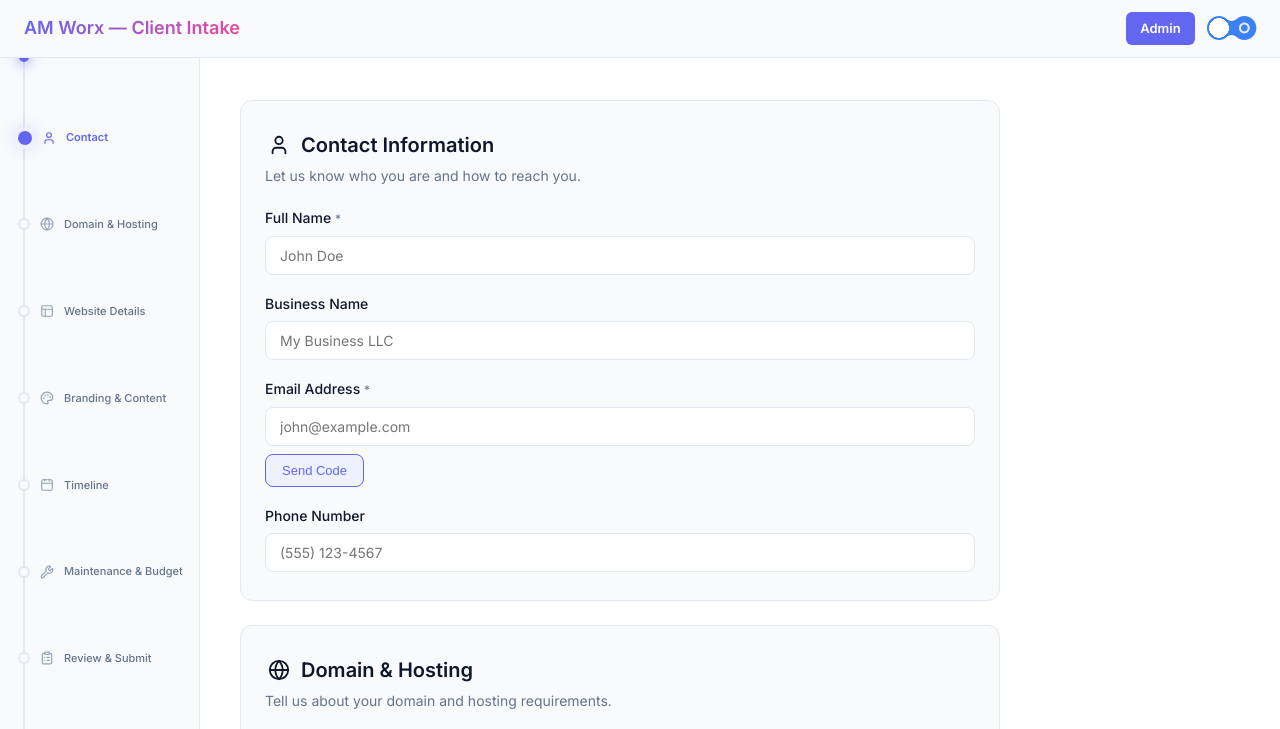
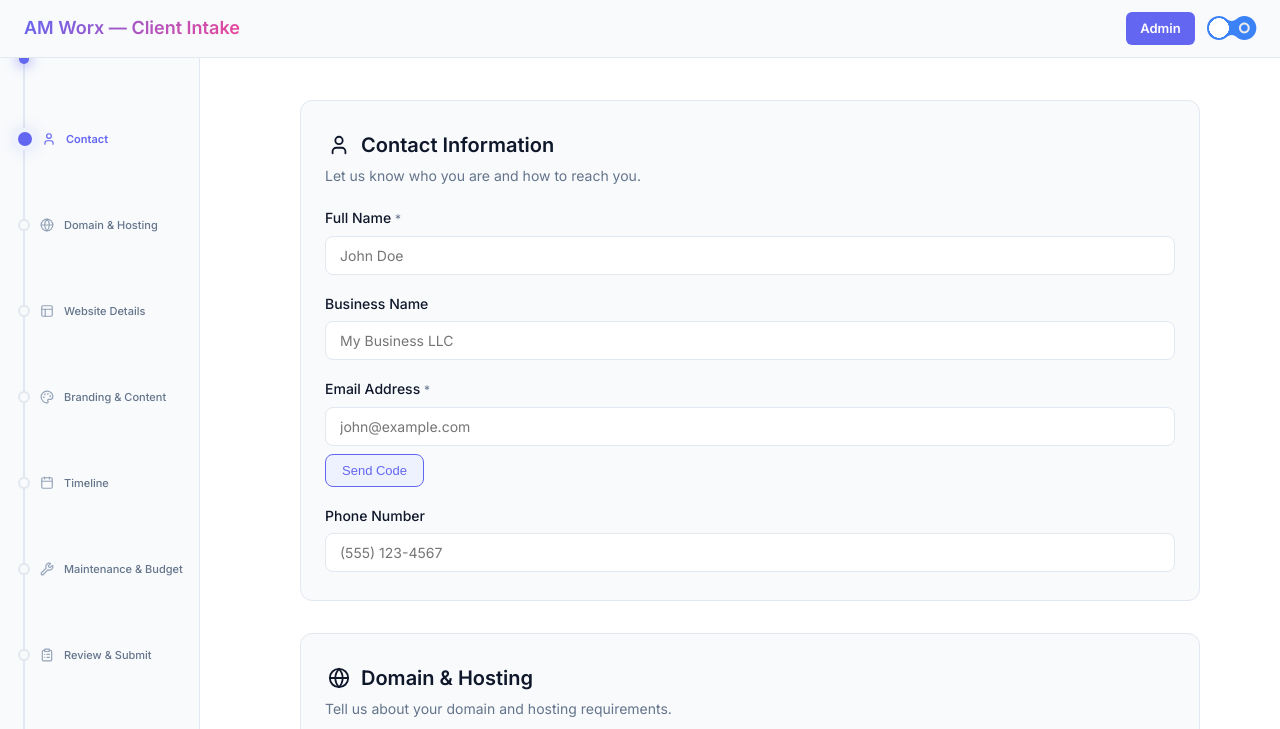
Before and after one commit to amworx/client-intake, a website: page index.html in a window 1280 px wide. Shown: the top 729 px of the page. Drawn offline with nearby package versions, Linux system fonts and the light colour scheme; no server answers.

Commit message:
Fix layout issues: sidebar z-index/positioning, section width, scramble speed
- Sidebar: top 58px (clears top-bar), bottom 64px (clears price-bar),
  z-index 99 (between bars and content)
- Main-content: removed max-width:800px, now fluid 240px+20px margins
- Form sections: max-width 900px, centered via margin auto, spacing 32px
- Scramble title: duration 1800->3500ms, pre-frames 8->10 at 80ms,
  glow animation 0.6s->1.0s

```diff
--- a/index.html
+++ b/index.html
@@ -172,7 +172,7 @@ body {
   -webkit-background-clip: text;
   -webkit-text-fill-color: transparent;
   background-clip: text;
-  animation: scrambleGlow 0.6s ease-out;
+  animation: scrambleGlow 1.0s ease-out;
 }
 @keyframes scrambleGlow {
   0% { filter: brightness(1.5); }
@@ -194,10 +194,10 @@ body {
 .timeline-sidebar {
   position: fixed;
   left: 0;
-  top: 56px;
-  bottom: 60px;
+  top: 58px;
+  bottom: 64px;
   width: 200px;
-  z-index: 90;
+  z-index: 99;
   background: var(--bg-card);
   border-right: 1px solid var(--border);
   padding: 0;
@@ -337,9 +337,8 @@ body {
 
 /* Main Content */
 .main-content {
-  max-width: 800px;
-  margin: 100px 20px 0 220px;
-  padding: 0 20px 40px;
+  margin: 100px 20px 0 240px;
+  padding: 0 0 40px;
 }
 
 /* Sections */
@@ -348,7 +347,10 @@ body {
   border: 1px solid var(--border);
   border-radius: var(--radius-lg);
   padding: 28px 24px;
-  margin-bottom: 24px;
+  margin-bottom: 32px;
+  max-width: 900px;
+  margin-left: auto;
+  margin-right: auto;
   transition: background 0.3s, border-color 0.3s, box-shadow 0.3s;
   scroll-margin-top: 140px;
 }
@@ -964,7 +966,7 @@ body {
 
 @media (max-width: 900px) {
   .timeline-sidebar { display: none; }
-  .main-content { margin-left: 20px; }
+  .main-content { margin-left: 20px; margin-right: 20px; margin-top: 80px; }
 }
 
 @media (max-width: 640px) {
@@ -972,7 +974,7 @@ body {
   .top-bar h1 { font-size: 15px; }
   .form-section { padding: 20px 16px; }
   .section-title { font-size: 17px; }
-  .main-content { margin-top: 80px; padding: 0 12px 40px; margin-left: 12px; margin-right: 12px; }
+  .main-content { margin-top: 80px; padding: 0 0 40px; margin-left: 12px; margin-right: 12px; }
   .radio-group, .checkbox-group { gap: 6px; }
   .radio-option label, .checkbox-option label { padding: 6px 10px; font-size: 12px; }
   .price-bar { padding: 10px 16px; flex-wrap: wrap; gap: 8px; }
@@ -2769,7 +2771,7 @@ body {
     if (!el) return;
     var originalText = el.textContent;
     var chars = '!@#$%^&*()_+ABCDEFGHIJKLMNOPQRSTUVWXYZabcdefghijklmnopqrstuvwxyz';
-    var duration = 1800;
+    var duration = 3500;
     var startTime = Date.now();
     var revealed = false;
 
@@ -2807,8 +2809,8 @@ body {
     }
 
     // Scramble a few times before the real animation
-    var setupFrames = 8;
-    var setupInterval = 60;
+    var setupFrames = 10;
+    var setupInterval = 80;
     for (var i = 0; i < setupFrames; i++) {
       (function(frame) {
         setTimeout(function() {
```
